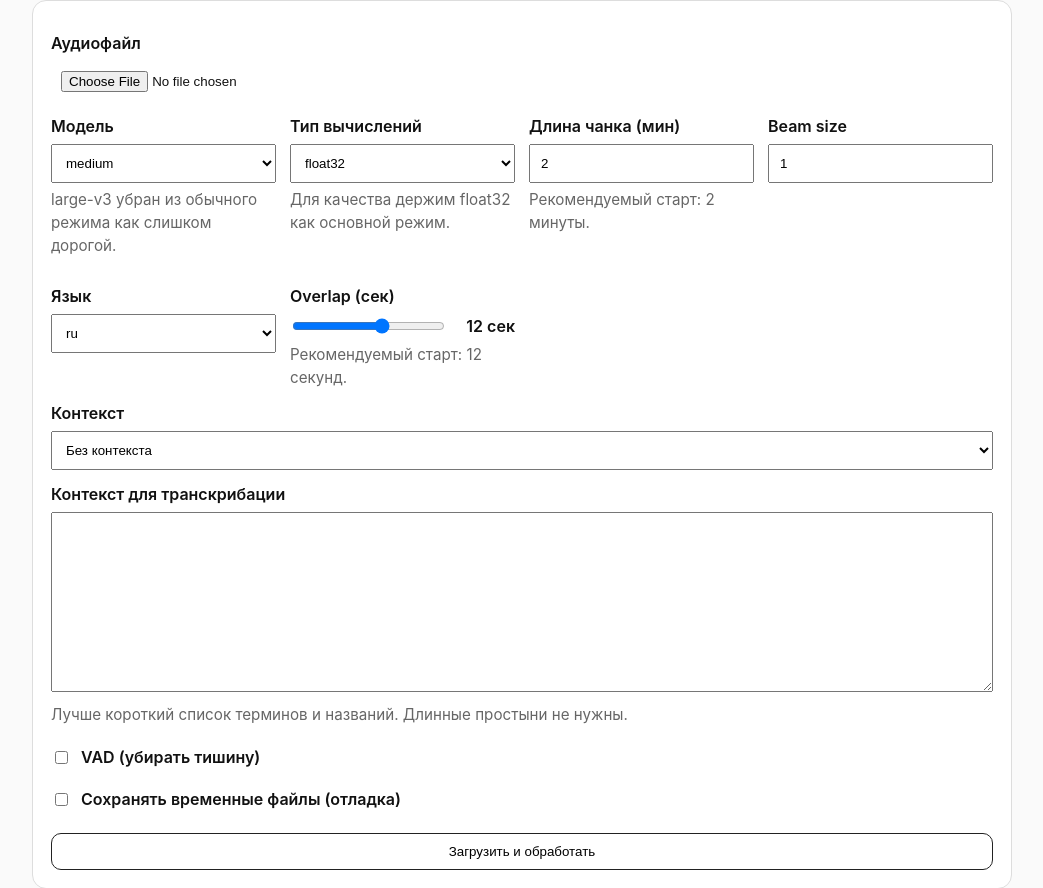
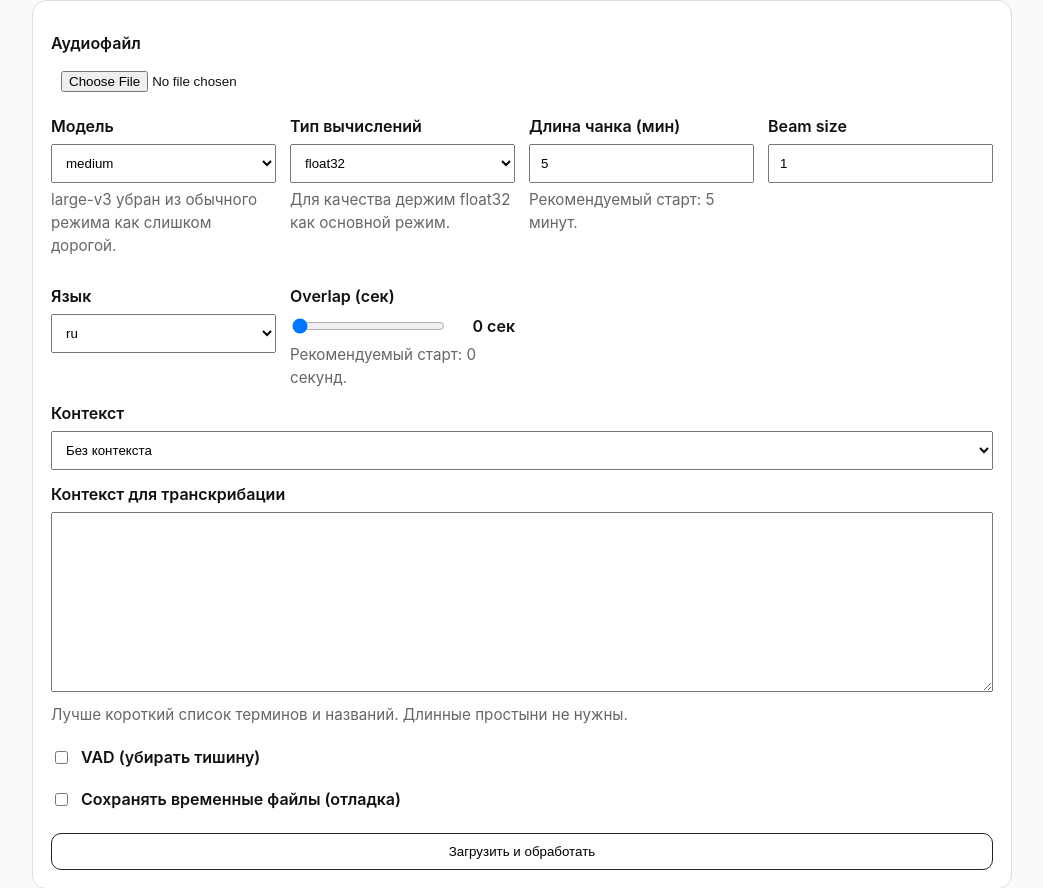
Before and after one commit to grigorynokhrin/soma-arch, a FastAPI app: page / in a window 1280 px wide. Shown: the part 149-1037 px from the top of the page, without its empty margins (118-1161 px from the left). Run offline with FastAPI, Linux system fonts and the light colour scheme; parts of the project's set-up code (start-up, migrations or seed data) failed here and were passed over.

Commit message:
Update whisper dev chunk defaults

```diff
--- a/services/whisper-dev/app.py
+++ b/services/whisper-dev/app.py
@@ -379,8 +379,8 @@ def render_page(
     language="ru",
     model_name="medium",
     compute_type="float32",
-    chunk_min=2,
-    overlap_sec=12,
+    chunk_min=5,
+    overlap_sec=0,
     beam=1,
     context_preset="none",
     context_text="",
@@ -742,8 +742,8 @@ async def transcribe(
     language: str = Form(default="ru"),
     model_name: str = Form(default="medium"),
     compute_type: str = Form(default="float32"),
-    chunk_min: int = Form(default=2),
-    overlap_sec: int = Form(default=12),
+    chunk_min: int = Form(default=5),
+    overlap_sec: int = Form(default=0),
     beam: int = Form(default=1),
     vad: bool = Form(default=False),
     keep_tmp: bool = Form(default=False),
--- a/services/whisper-dev/templates/index.html
+++ b/services/whisper-dev/templates/index.html
@@ -135,7 +135,7 @@
         <div>
           <label for="chunk_min">Длина чанка (мин)</label>
           <input id="chunk_min" name="chunk_min" type="number" min="1" max="10" value="{{ chunk_min }}">
-          <div class="hint">Рекомендуемый старт: 2 минуты.</div>
+          <div class="hint">Рекомендуемый старт: 5 минут.</div>
         </div>
 
         <div>
@@ -167,7 +167,7 @@
             >
             <output id="overlap_value">{{ overlap_sec }} сек</output>
           </div>
-          <div class="hint">Рекомендуемый старт: 12 секунд.</div>
+          <div class="hint">Рекомендуемый старт: 0 секунд.</div>
         </div>
       </div>
 
```
